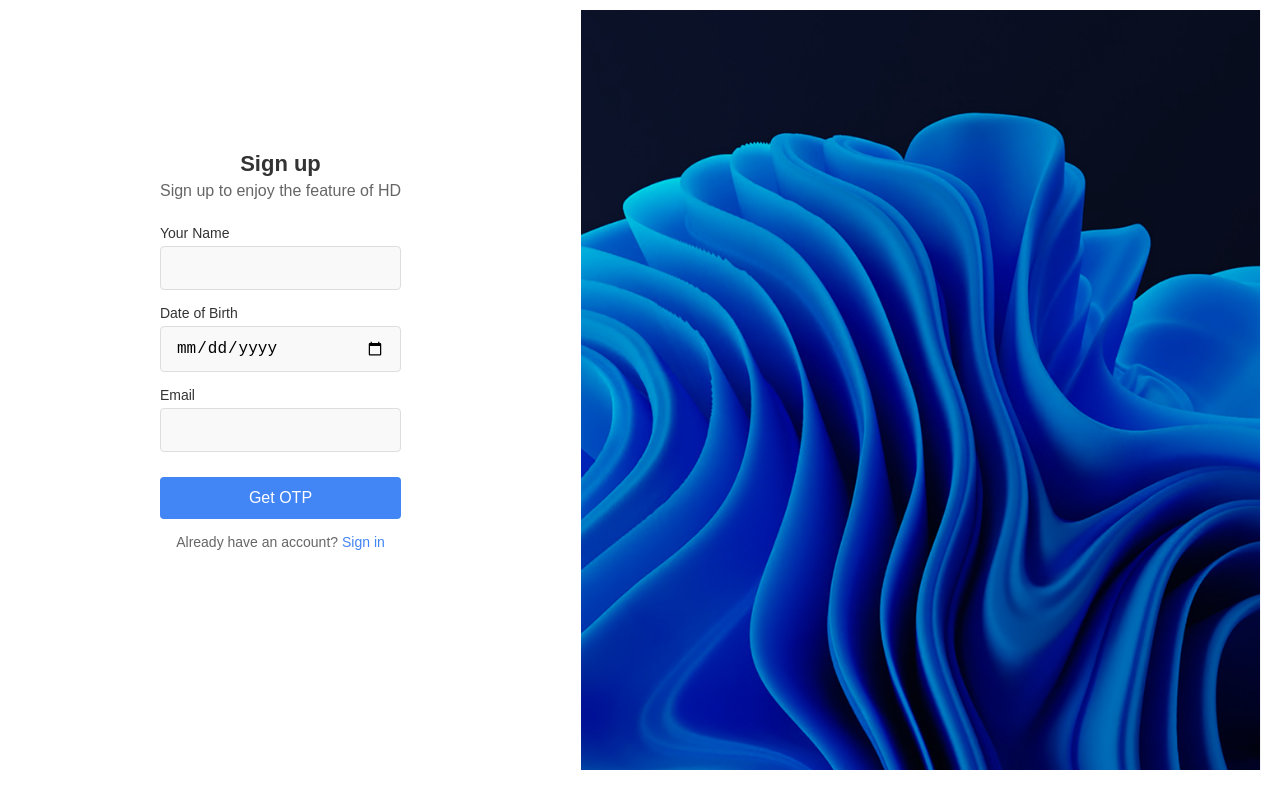
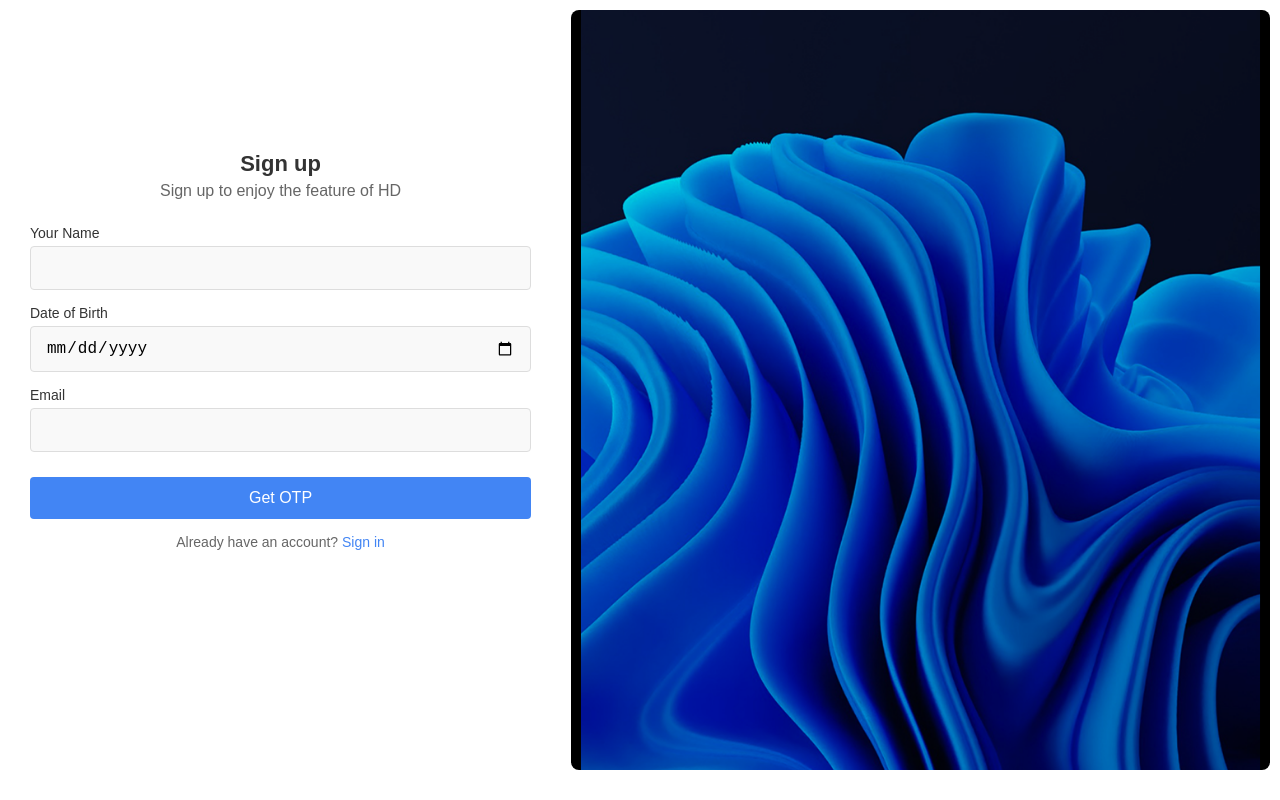
Before and after one commit to vivekkumar5555/frontend, a React (Create React App) app: page / in a window 1280 px wide. Built offline with nearby package versions, Linux system fonts and the light colour scheme.

Commit message:
Update SignUpForm.css

```diff
--- a/src/pages/SignUpForm.css
+++ b/src/pages/SignUpForm.css
@@ -24,6 +24,7 @@
   height: 95vh;
   border-radius: 8px;
   margin: 0;
+  background-color:black;
 }
 
 
@@ -60,6 +61,7 @@ height: 20px;
   flex-direction: column;
   gap: 15px;
   justify-content: center;
+  width:541px;
 
 }
 
```
